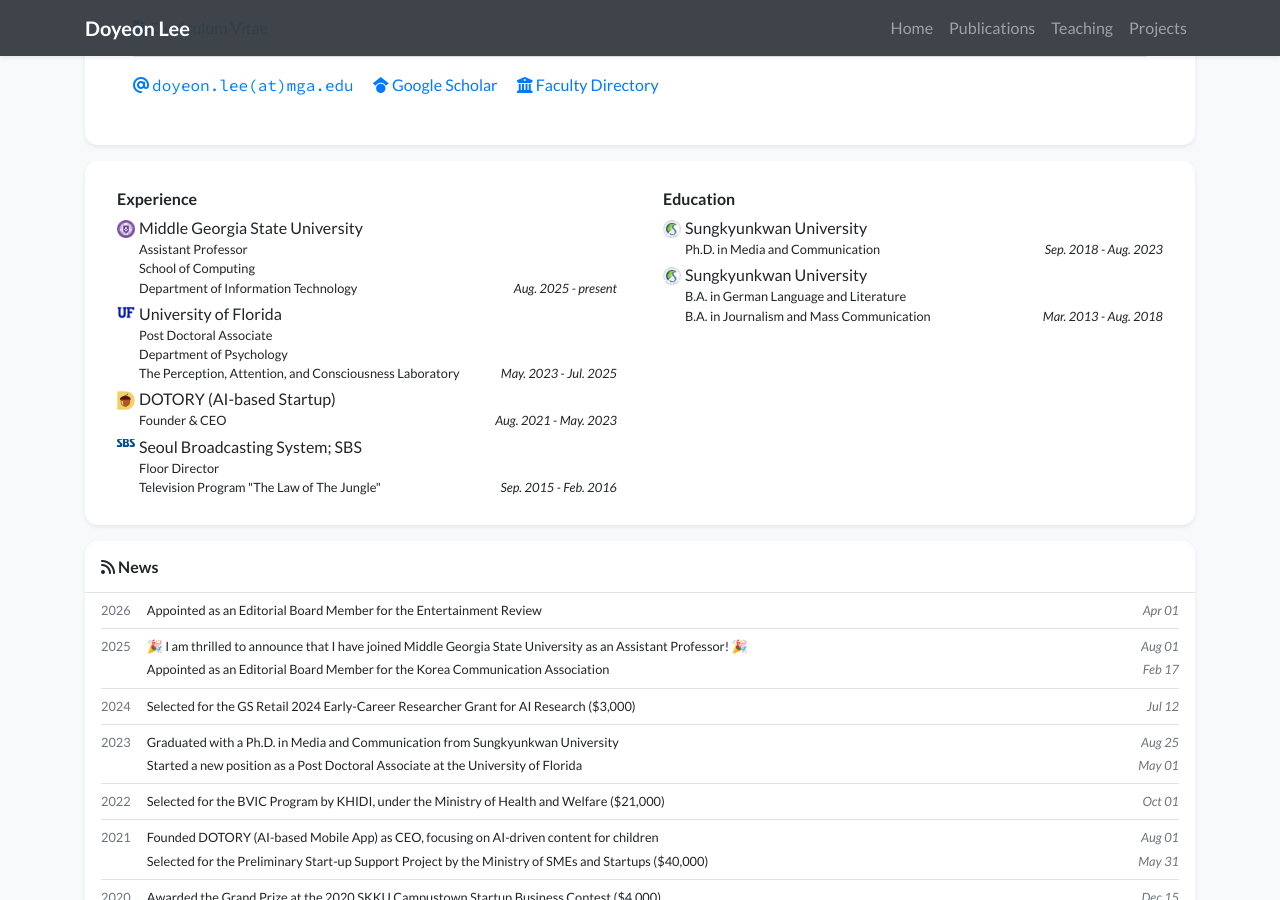
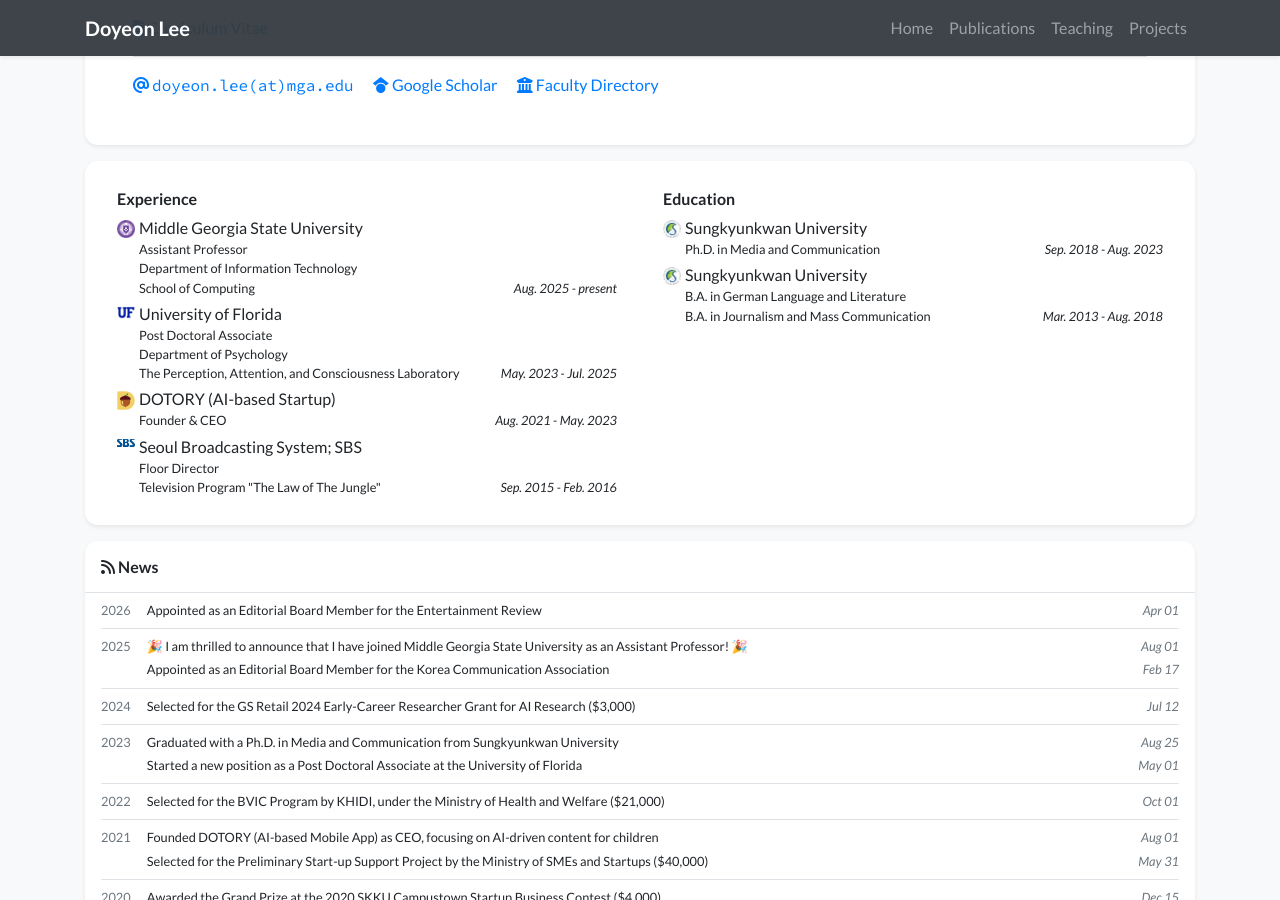
Before and after one commit to doyeonlee-log/doyeonlee-log.github.io, a Jekyll site: the page built from index.html, in a window 1280 px wide and 900 px high, scrolled down 368 px. Built offline with Jekyll 4.4.1, drawn with Linux system fonts in a browser that asks for light colours; nearby versions of some CDN libraries; a style sheet for code colours, icons or effects is not loaded.

```diff
--- a/_data/profile.yml
+++ b/_data/profile.yml
@@ -48,8 +48,8 @@ experience:
   logo: /assets/images/badges/MGA_round_logo.png
   position: >-
     Assistant Professor <br/>
-    School of Computing <br/>
-    Department of Information Technology
+    Department of Information Technology <br/>
+    School of Computing
   date: Aug. 2025 - present
 - name: University of Florida
   logo: /assets/images/badges/UF_round_logo.png
```
